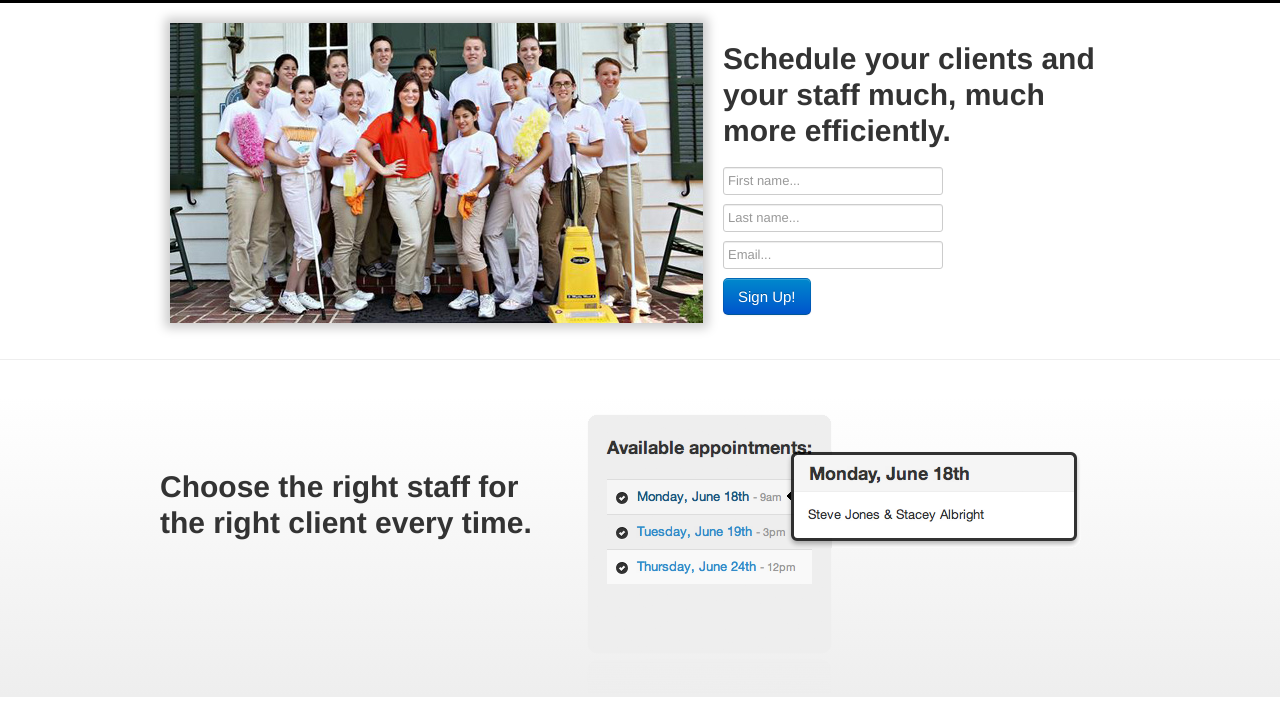
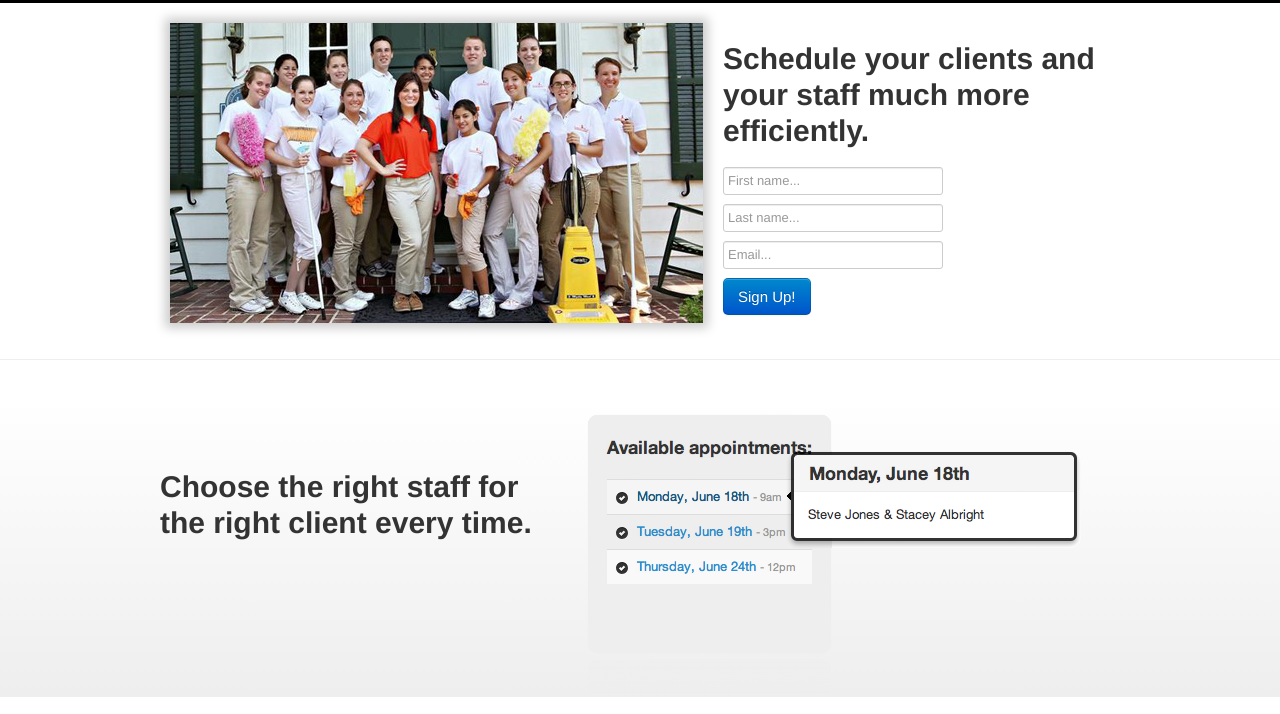
Before and after one commit to BlackBadger/maidforappointments, a plain HTML site: page index.html in a window 1280 px wide. Shown: the part 67-781 px from the top of the page. Drawn offline with nearby package versions, Linux system fonts and the light colour scheme.

Commit message:
Revert "Added an extra much for testing"
This reverts commit a68047a69c546c399d690079d22aaeb05d60d65f.

```diff
--- a/index.html
+++ b/index.html
@@ -22,7 +22,7 @@
 			<img src="img/main_maid.jpg" width="533" height="300" alt="Student Maid" id="signUpMargin" class="floatleft marginRight boxShadow ">
 			<div>
 				<br>
-				<h1>Schedule your clients and your staff much, much more efficiently.</h1>
+				<h1>Schedule your clients and your staff much more efficiently.</h1>
 				<br>
 				<input type="text" id="firstName" placeholder="First name..."><br>
 				<input type="text" id="lastName" placeholder="Last name..."><br>
```
